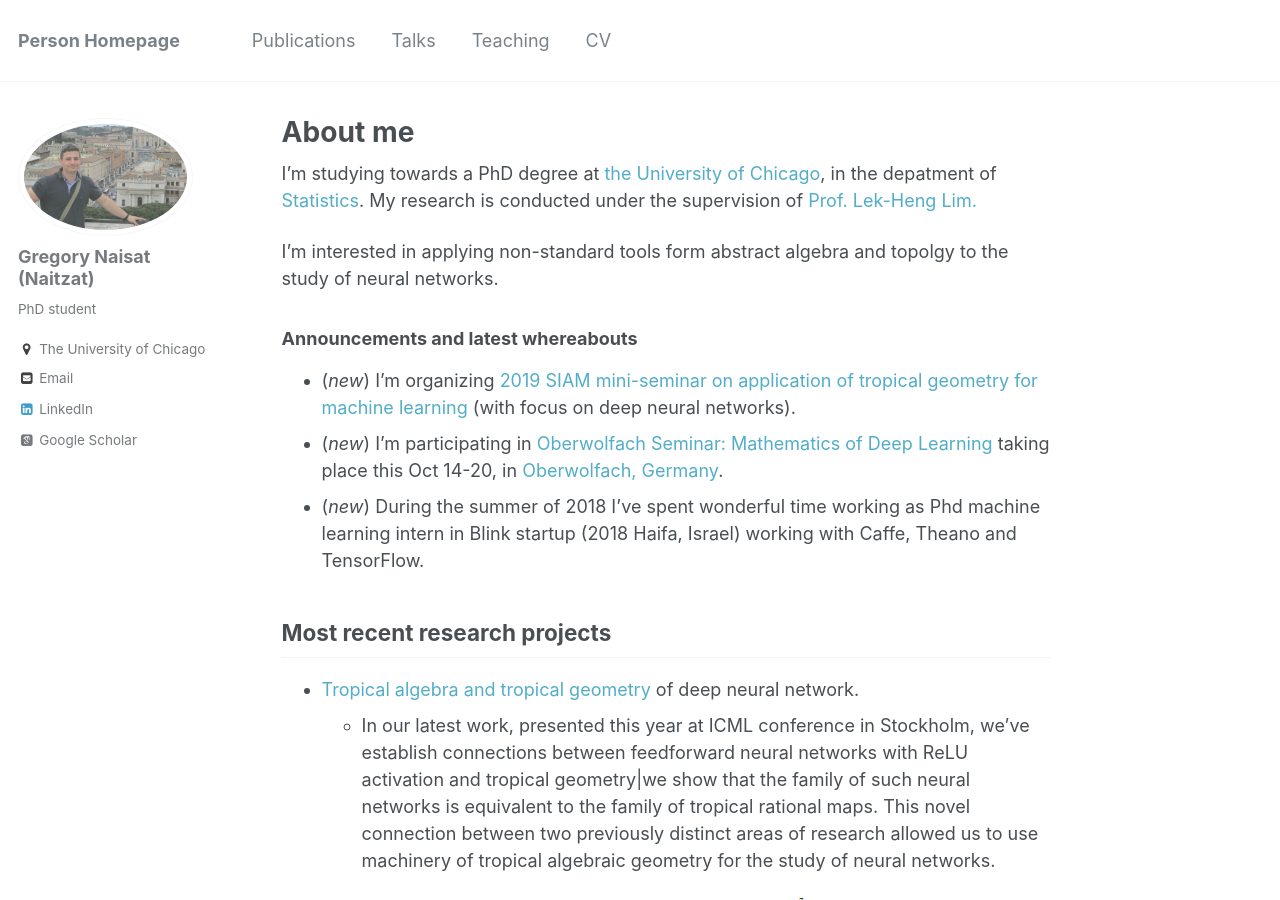
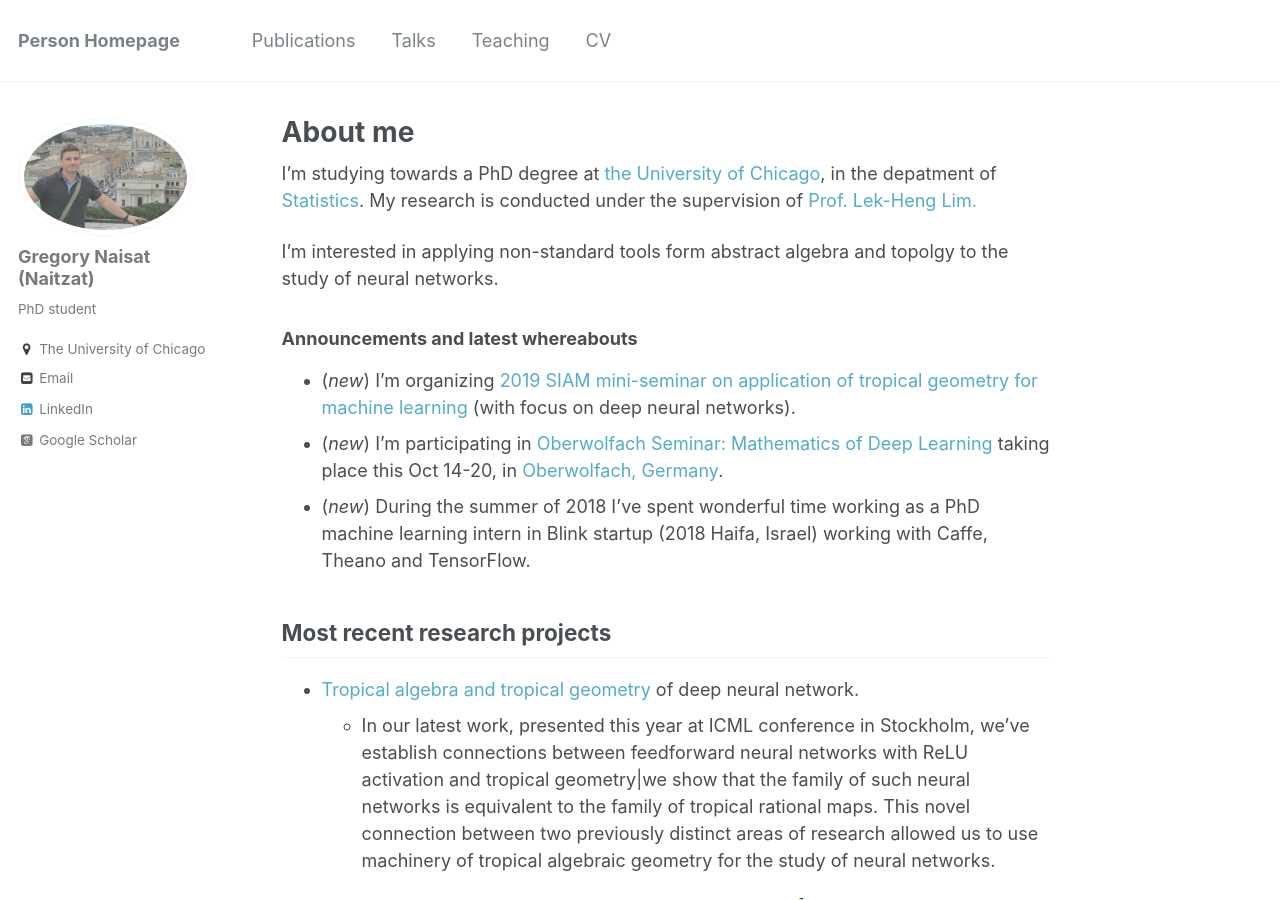
Before and after one commit to sgregnt/sgregnt.github.io, a Jekyll site: the page built from _pages/about.md, in a window 1280 px wide and 900 px high. Built offline with Jekyll 4.4.1, drawn with Linux system fonts in a browser that asks for light colours; some web fonts are replaced.

Commit message:
fixed typo

```diff
--- a/_pages/about.md
+++ b/_pages/about.md
@@ -18,7 +18,7 @@ I'm interested in applying non-standard tools form abstract algebra and topolgy
 - (_new_) I'm organizing [2019 SIAM mini-seminar on application of tropical
 geometry for machine learning](https://www.siam.org/Conferences/CM/Main/ag19) (with focus on deep neural networks).
 - (_new_) I'm participating in [Oberwolfach Seminar: Mathematics of Deep Learning](https://www.mfo.de/occasion/1842b/www_view) taking place this Oct 14-20, in [Oberwolfach, Germany](https://en.wikipedia.org/wiki/Oberwolfach).
-- (_new_) During the summer of 2018  I've spent wonderful time working as Phd machine learning intern in Blink startup (2018 Haifa, Israel) working with Caffe, Theano and TensorFlow.
+- (_new_) During the summer of 2018  I've spent wonderful time working as a PhD machine learning intern in Blink startup (2018 Haifa, Israel) working with Caffe, Theano and TensorFlow.
 
 
 ## Most recent research projects
```
